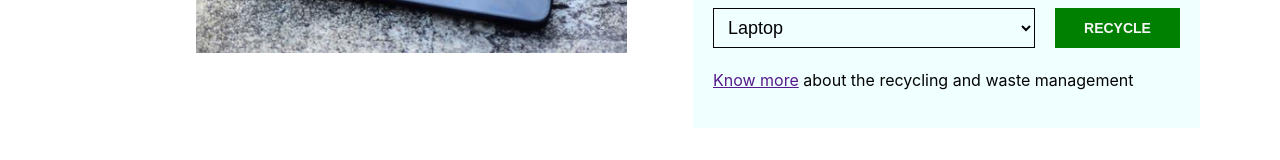
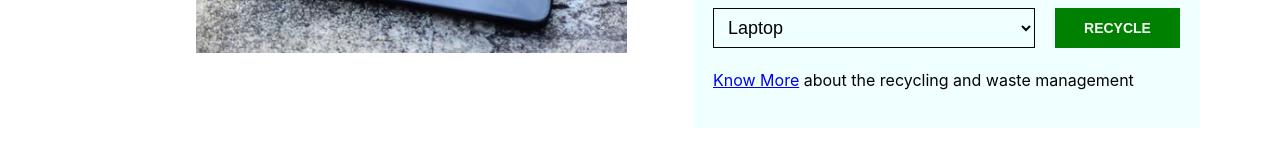
Before and after one commit to thevineet88/Howathon-R2D2, a React (Create React App) app: page / in a window 1280 px wide. Shown: the part 1073-1233 px from the top of the page. Built offline with nearby package versions, Linux system fonts and the light colour scheme.

Commit message:
Minor Routing changes

```diff
--- a/src/components/PDPPage.js
+++ b/src/components/PDPPage.js
@@ -1,3 +1,4 @@
+import { NavLink } from "react-router-dom";
 import "../css/pdppage.css";
 import home from "../images/home.png";
 import image from "../images/image.jpg";
@@ -77,7 +78,7 @@ function PDPPage(props) {
                                         <button className="r2d2__btn">Recycle</button>
                                     </div>
                                     <p className="know-more-r2d2">
-                                        <a href="">Know more</a> about the recycling and waste management
+                                    <NavLink to="/contact" className="header__nav-link">Know More</NavLink> about the recycling and waste management
                                     </p>
                                 </div>
                             </div>
```
